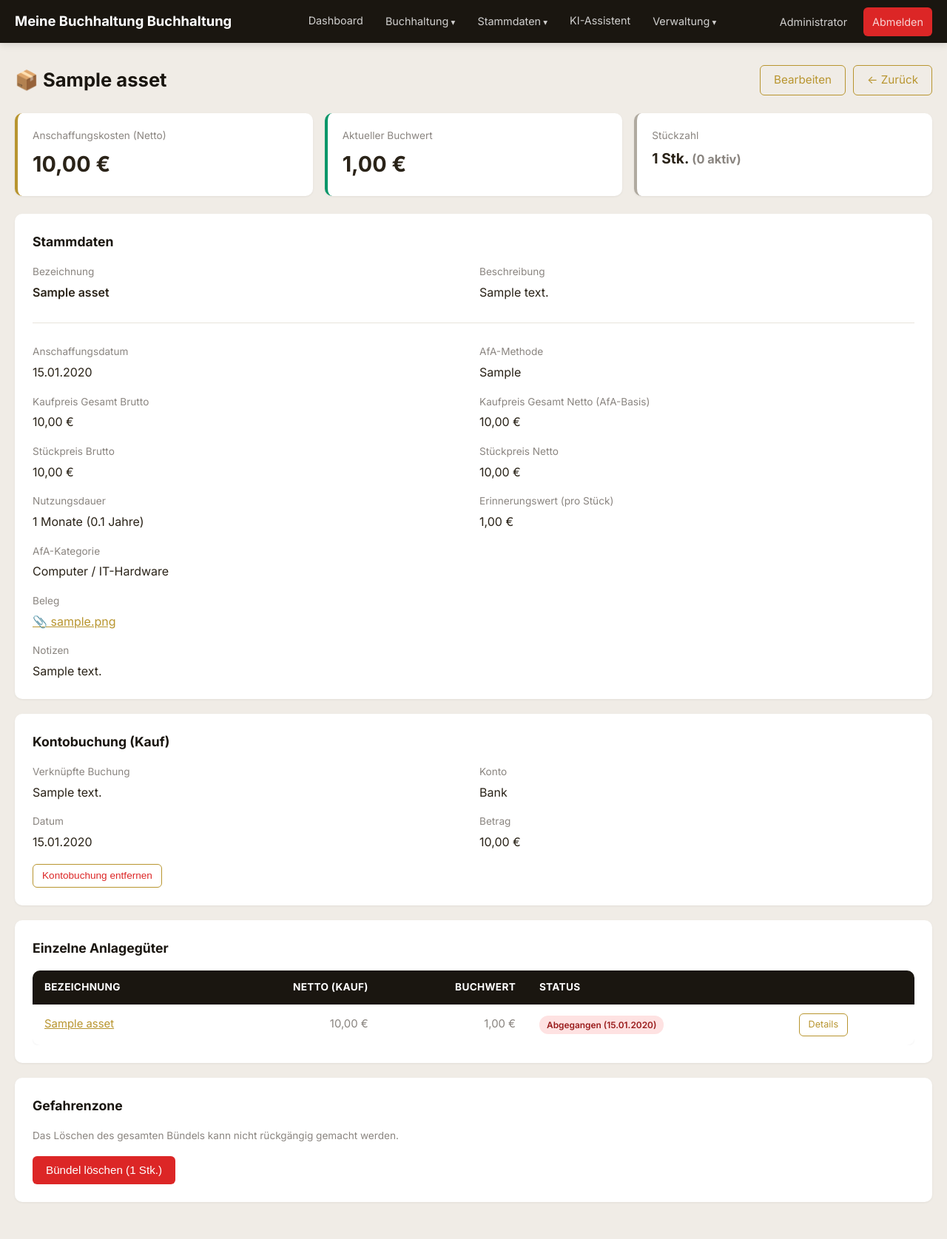
After one commit to yniverz/basic-web-accounting, a Flask app: page /admin/assets/bundle/1 in a window 1280 px wide. The commit adds this page. Shown: the whole page at 74% size. Run offline with Flask 3, Linux system fonts and the light colour scheme; a user stored in the database is signed in; tables that the repository leaves empty hold one stand-in row (values such as "Sample post").

Commit message:
feat: Add account booking options for asset disposal and bundle management

```diff
--- a/templates/admin/assets.html
+++ b/templates/admin/assets.html
@@ -106,6 +106,7 @@
                         {% endif %}
                     </td>
                     <td style="white-space: nowrap;">
+                        <a href="{{ url_for('admin.bundle_detail', bundle_id=bid) }}" class="btn btn-sm btn-outline" onclick="event.stopPropagation()">Details</a>
                         <a href="{{ url_for('admin.bundle_edit', bundle_id=bid) }}" class="btn btn-sm btn-outline" onclick="event.stopPropagation()">Bearbeiten</a>
                         {% if active_count > 0 %}
                         <a href="{{ url_for('admin.bundle_dispose', bundle_id=bid) }}" class="btn btn-sm btn-outline" onclick="event.stopPropagation()">Teilabgang</a>
--- /dev/null
+++ b/templates/admin/bundle_detail.html
@@ -0,0 +1,226 @@
+{% extends "admin/base.html" %}
+{% block title %}📦 {{ base_name }} - {{ site_settings.business_name }}{% endblock %}
+
+{% block content %}
+<div class="page-header">
+    <h1>📦 {{ base_name }}</h1>
+    <div class="d-flex gap-10">
+        <a href="{{ url_for('admin.bundle_edit', bundle_id=bundle_id) }}" class="btn btn-outline">Bearbeiten</a>
+        {% if active_count > 0 %}
+        <a href="{{ url_for('admin.bundle_dispose', bundle_id=bundle_id) }}" class="btn btn-warning">Teilabgang</a>
+        {% endif %}
+        <a href="{{ url_for('admin.assets') }}" class="btn btn-outline">← Zurück</a>
+    </div>
+</div>
+
+<!-- Stats -->
+<div class="stats-grid">
+    <div class="stat-card">
+        <div class="stat-label">Anschaffungskosten (Netto)</div>
+        <div class="stat-value">{{ total_net|currency }}</div>
+    </div>
+    <div class="stat-card stat-success">
+        <div class="stat-label">Aktueller Buchwert</div>
+        <div class="stat-value">{{ total_book_value|currency }}</div>
+    </div>
+    <div class="stat-card stat-muted">
+        <div class="stat-label">Stückzahl</div>
+        <div class="stat-value text-sm" style="font-size: 1.2em;">
+            {{ items|length }} Stk.
+            {% if active_count < items|length %}
+            <span class="text-muted text-sm">({{ active_count }} aktiv)</span>
+            {% endif %}
+        </div>
+    </div>
+</div>
+
+<!-- Details Card -->
+<div class="card">
+    <div class="card-header">Stammdaten</div>
+    <div class="form-row">
+        <div>
+            <div class="text-muted text-sm mb-4">Bezeichnung</div>
+            <div class="font-semibold">{{ base_name }}</div>
+        </div>
+        <div>
+            <div class="text-muted text-sm mb-4">Beschreibung</div>
+            <div>{{ representative.description or '–' }}</div>
+        </div>
+    </div>
+    <hr class="section-divider">
+    <div class="form-row">
+        <div>
+            <div class="text-muted text-sm mb-4">Anschaffungsdatum</div>
+            <div>{{ representative.purchase_date|date_format }}</div>
+        </div>
+        <div>
+            <div class="text-muted text-sm mb-4">AfA-Methode</div>
+            <div>{{ methods.get(representative.depreciation_method, representative.depreciation_method) }}</div>
+        </div>
+    </div>
+    <div class="form-row mt-16">
+        <div>
+            <div class="text-muted text-sm mb-4">Kaufpreis Gesamt Brutto</div>
+            <div>{{ total_gross|currency }}</div>
+        </div>
+        <div>
+            <div class="text-muted text-sm mb-4">Kaufpreis Gesamt Netto (AfA-Basis)</div>
+            <div>{{ total_net|currency }}</div>
+        </div>
+    </div>
+    <div class="form-row mt-16">
+        <div>
+            <div class="text-muted text-sm mb-4">Stückpreis Brutto</div>
+            <div>{{ representative.purchase_price_gross|currency }}</div>
+        </div>
+        <div>
+            <div class="text-muted text-sm mb-4">Stückpreis Netto</div>
+            <div>{{ representative.purchase_price_net|currency }}</div>
+        </div>
+    </div>
+    {% if representative.useful_life_months %}
+    <div class="form-row mt-16">
+        <div>
+            <div class="text-muted text-sm mb-4">Nutzungsdauer</div>
+            <div>{{ representative.useful_life_months }} Monate ({{ (representative.useful_life_months / 12)|round(1) }} Jahre)</div>
+        </div>
+        <div>
+            <div class="text-muted text-sm mb-4">Erinnerungswert (pro Stück)</div>
+            <div>{{ (representative.salvage_value or 0)|currency }}</div>
+        </div>
+    </div>
+    {% endif %}
+    {% if representative.depreciation_category %}
+    <div class="mt-16">
+        <div class="text-muted text-sm mb-4">AfA-Kategorie</div>
+        <div>{{ representative.depreciation_category.name }}</div>
+    </div>
+    {% endif %}
+    {% if representative.document_filename %}
+    <div class="mt-16">
+        <div class="text-muted text-sm mb-4">Beleg</div>
+        <a href="{{ url_for('admin.uploaded_file', filename=representative.document_filename) }}" target="_blank" class="text-accent">📎 {{ representative.document_filename }}</a>
+    </div>
+    {% endif %}
+    {% if representative.notes %}
+    <div class="mt-16">
+        <div class="text-muted text-sm mb-4">Notizen</div>
+        <div>{{ representative.notes }}</div>
+    </div>
+    {% endif %}
+</div>
+
+<!-- Purchase Account Booking -->
+<div class="card">
+    <div class="card-header">Kontobuchung (Kauf)</div>
+    {% if linked_tx %}
+    <div class="form-row">
+        <div>
+            <div class="text-muted text-sm mb-4">Verknüpfte Buchung</div>
+            <div>{{ linked_tx.description }}</div>
+        </div>
+        <div>
+            <div class="text-muted text-sm mb-4">Konto</div>
+            <div>{{ linked_tx.account.name if linked_tx.account else '–' }}</div>
+        </div>
+    </div>
+    <div class="form-row mt-16">
+        <div>
+            <div class="text-muted text-sm mb-4">Datum</div>
+            <div>{{ linked_tx.date|date_format }}</div>
+        </div>
+        <div>
+            <div class="text-muted text-sm mb-4">Betrag</div>
+            <div>{{ linked_tx.amount|currency }}</div>
+        </div>
+    </div>
+    <div class="mt-16">
+        <form method="POST" action="{{ url_for('admin.bundle_unlink_outflow', bundle_id=bundle_id) }}"
+              onsubmit="return confirm('Verknüpfte Kontobuchung wirklich löschen?')">
+            <button type="submit" class="btn btn-sm btn-outline text-danger">Kontobuchung entfernen</button>
+        </form>
+    </div>
+    {% else %}
+    <p class="text-muted text-sm mb-16">Keine verknüpfte Kaufbuchung vorhanden. Sie können nachträglich einen Abgang vom Konto buchen (erscheint nicht in der EÜR).</p>
+    <form method="POST" action="{{ url_for('admin.bundle_book_outflow', bundle_id=bundle_id) }}" class="d-flex gap-10 align-center">
+        <select name="outflow_account_id" required style="width: auto;">
+            {% for acc in accounts %}
+            <option value="{{ acc.id }}">{{ acc.name }}</option>
+            {% endfor %}
+        </select>
+        <button type="submit" class="btn btn-sm btn-primary">Abgang buchen ({{ total_gross|currency }})</button>
+    </form>
+    {% endif %}
+</div>
+
+<!-- Disposal Account Bookings -->
+{% if disposal_txs %}
+<div class="card">
+    <div class="card-header">Kontobuchungen (Veräußerung)</div>
+    {% for dtx in disposal_txs %}
+    <div class="form-row {% if not loop.first %}mt-16{% endif %}">
+        <div>
+            <div class="text-muted text-sm mb-4">{{ dtx.description }}</div>
+            <div>{{ dtx.date|date_format }} — {{ dtx.amount|currency }}</div>
+        </div>
+        <div>
+            <div class="text-muted text-sm mb-4">Konto</div>
+            <div>{{ dtx.account.name if dtx.account else '–' }}</div>
+        </div>
+    </div>
+    {% if not loop.last %}<hr class="section-divider">{% endif %}
+    {% endfor %}
+</div>
+{% endif %}
+
+<!-- Items -->
+<div class="card">
+    <div class="card-header">Einzelne Anlagegüter</div>
+    <div style="overflow-x: auto;">
+        <table>
+            <thead>
+                <tr>
+                    <th>Bezeichnung</th>
+                    <th style="text-align: right;">Netto (Kauf)</th>
+                    <th style="text-align: right;">Buchwert</th>
+                    <th>Status</th>
+                    <th></th>
+                </tr>
+            </thead>
+            <tbody>
+                {% for a in items %}
+                <tr class="{{ 'text-muted' if a.disposal_date }}">
+                    <td>
+                        <a href="{{ url_for('admin.asset_detail', id=a.id) }}" class="text-accent">{{ a.name }}</a>
+                    </td>
+                    <td style="text-align: right;">{{ a.purchase_price_net|currency }}</td>
+                    <td style="text-align: right;">{{ a._book_value|currency }}</td>
+                    <td>
+                        {% if a.disposal_date %}
+                        <span class="badge badge-danger">Abgegangen ({{ a.disposal_date|date_format }})</span>
+                        {% elif a._book_value <= (a.salvage_value or 0) %}
+                        <span class="badge badge-warning">Abgeschrieben</span>
+                        {% else %}
+                        <span class="badge badge-success">Aktiv</span>
+                        {% endif %}
+                    </td>
+                    <td>
+                        <a href="{{ url_for('admin.asset_detail', id=a.id) }}" class="btn btn-sm btn-outline">Details</a>
+                    </td>
+                </tr>
+                {% endfor %}
+            </tbody>
+        </table>
+    </div>
+</div>
+
+<!-- Delete Bundle -->
+<div class="card">
+    <div class="card-header text-danger">Gefahrenzone</div>
+    <p class="text-muted text-sm mb-16">Das Löschen des gesamten Bündels kann nicht rückgängig gemacht werden.</p>
+    <form method="POST" action="{{ url_for('admin.bundle_delete', bundle_id=bundle_id) }}"
+          onsubmit="return confirm('Gesamtes Bündel ({{ items|length }} Stk.) wirklich unwiderruflich löschen?')">
+        <button type="submit" class="btn btn-danger">Bündel löschen ({{ items|length }} Stk.)</button>
+    </form>
+</div>
+{% endblock %}
```
Also changed, not shown: blueprints/admin.py (+173 -2 lines), templates/admin/asset_dispose.html (+27 -0 lines), templates/admin/bundle_dispose.html (+26 -0 lines).
